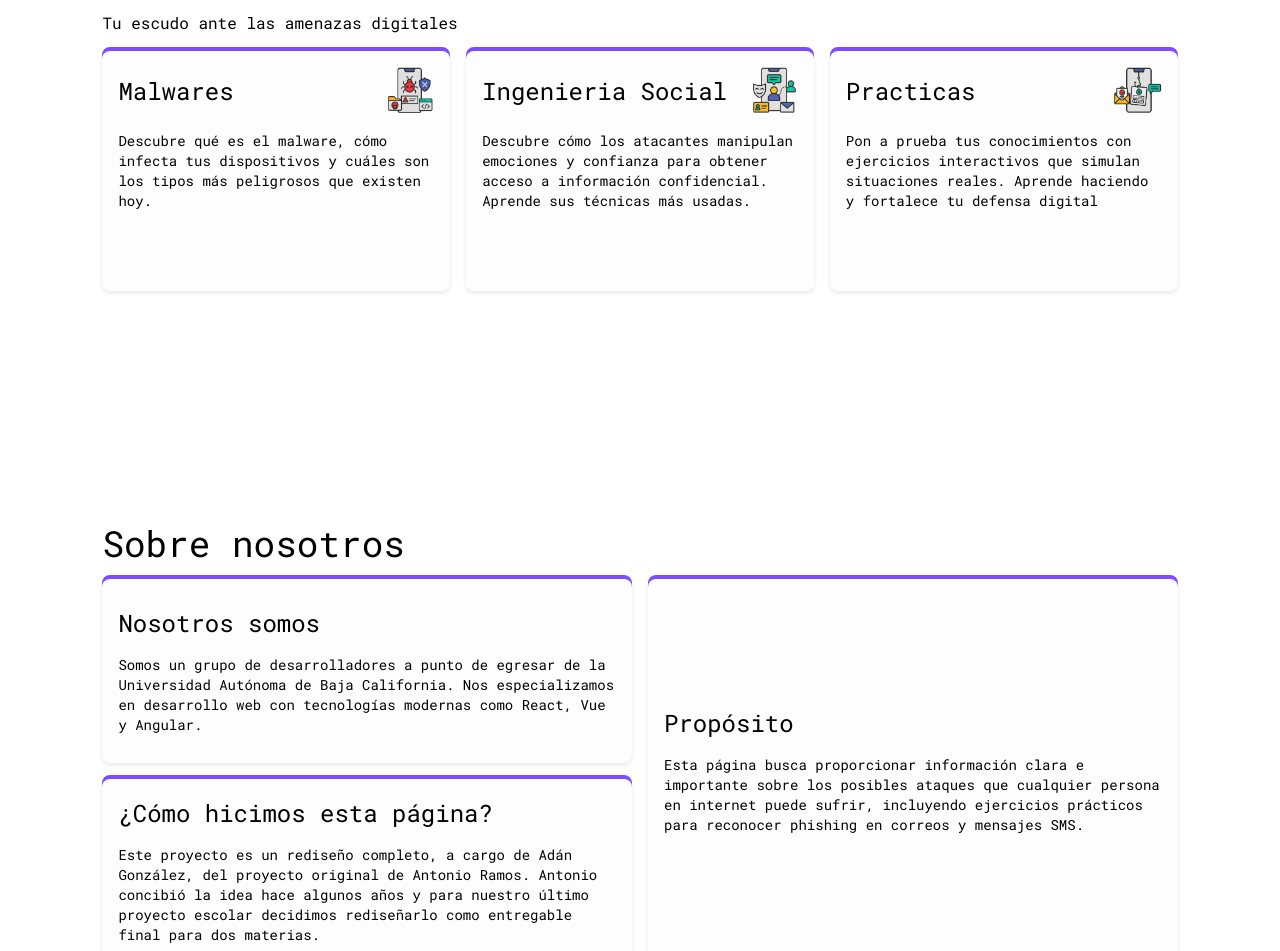
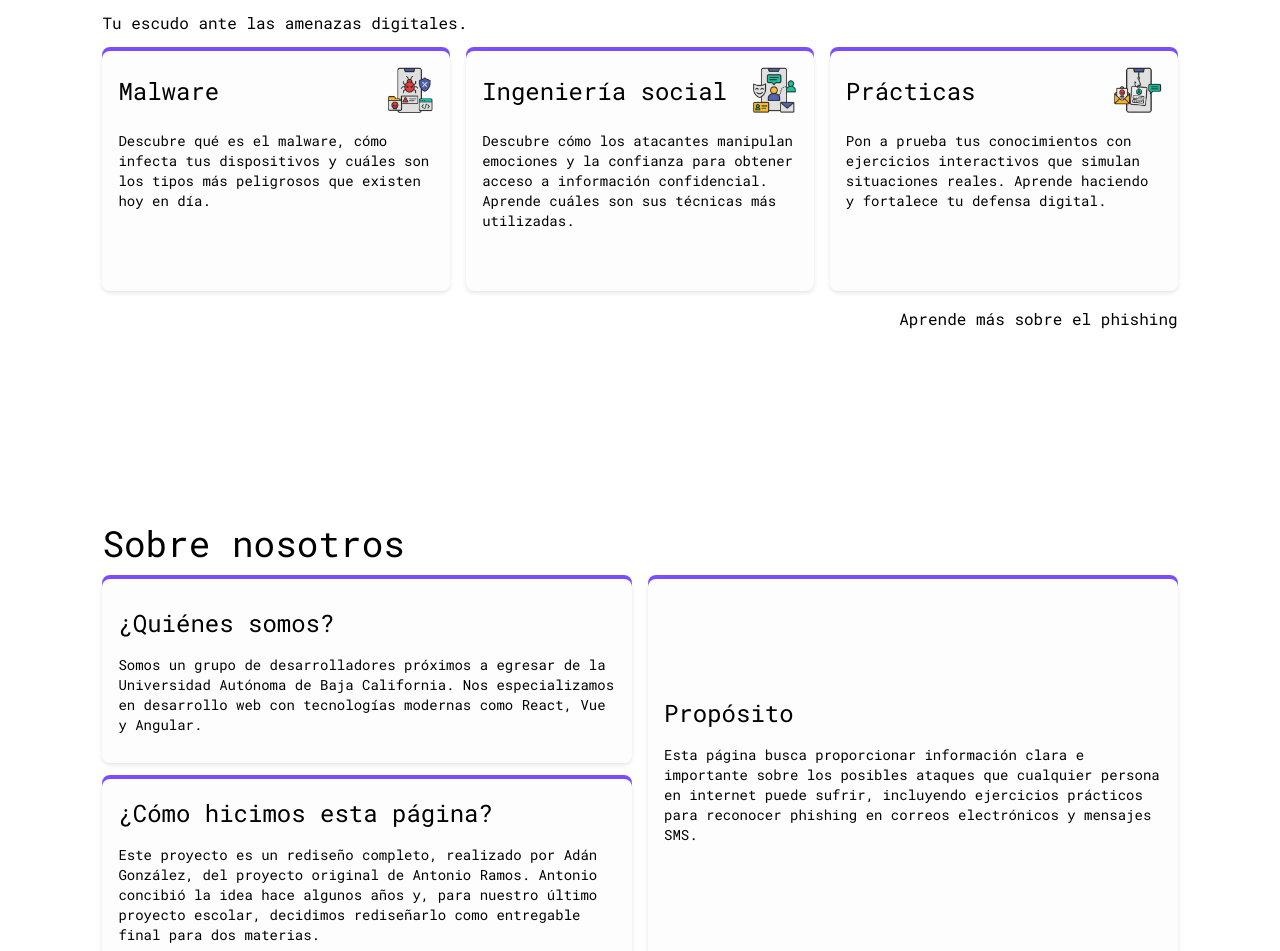
Before and after one commit to AdanCC21/CibershieldFront, a React (Vite) app: page / in a window 1280 px wide. Shown: the part 861-1812 px from the top of the page. Built offline with nearby package versions, Linux system fonts and the light colour scheme.

Commit message:
ortografia, cargar usuario en el form

```diff
--- a/src/App.tsx
+++ b/src/App.tsx
@@ -29,7 +29,7 @@ export default function App() {
             <Training />
           </Layout>
         } />
-        <Route path='/info/:vir' element={
+        <Route path='/info/*' element={
           <Layout header footer headerPage={E_Pages.INFO}>
             <Info />
           </Layout>
--- /dev/null
+++ b/src/components/Link.tsx
@@ -0,0 +1,20 @@
+import { tailwindcssDuration } from "@/constants/animations"
+import { NavLink } from "react-router-dom"
+
+interface Prompts {
+    href: string
+    label: string
+    labelSize?: string
+}
+
+export default function Link({ label, href, labelSize }: Prompts) {
+    return (
+        <NavLink to={href} className={({ isActive }) => [
+            labelSize ?? 'text-base',
+            "border-b border-b-black/0 w-fit, hover:border-b-(--primary-color)",
+            tailwindcssDuration
+        ].join(" ")}>
+                {label}
+        </NavLink>
+    )
+}
--- a/src/components/layout/Header.tsx
+++ b/src/components/layout/Header.tsx
@@ -42,8 +42,8 @@ export default function Header({ curPage, setPage }: Prompts) {
 
       <nav className="absolute bottom-1/2 right-1/2 translate-1/2 flex gap-4">
         <HeaderItem title={E_Pages.HOME} active={curPage === E_Pages.HOME} page={E_Pages.HOME} setPage={setPage} href="/" goTo={goTo} />
+        <HeaderItem title={E_Pages.INFO} active={curPage === E_Pages.INFO} page={E_Pages.INFO} setPage={setPage} href="/info/phishing" goTo={goTo} />
         <HeaderItem title={E_Pages.TESTING} active={curPage === E_Pages.TESTING} page={E_Pages.TESTING} setPage={setPage} href="/testing" goTo={goTo} />
-        <HeaderItem title={E_Pages.INFO} active={curPage === E_Pages.INFO} page={E_Pages.INFO} setPage={setPage} href="/info/malware" goTo={goTo} />
       </nav>
 
       <div className="flex gap-4 items-center">
--- a/src/entities/enums.ts
+++ b/src/entities/enums.ts
@@ -1,5 +1,5 @@
 export enum E_Pages  {
     HOME="Inicio",
-    TESTING="Practicas",
-    INFO="Virus Información"
+    TESTING="Ejercicios",
+    INFO="Información"
 }
--- a/src/pages/Home.tsx
+++ b/src/pages/Home.tsx
@@ -1,5 +1,6 @@
 import arrowRight from '@/assets/icons/arrow_right_prcol.svg'
 import ServiceCard from '@/components/cards/ServiceCard'
+import Link from '@/components/Link';
 import { showDown, showUpContainer, showUpLarge } from '@/constants/animations';
 import { motion } from 'framer-motion';
 import { useRef } from 'react'
@@ -21,41 +22,73 @@ export default function Home() {
                 if (servicesRef.current) {
                   window.scrollTo({ top: servicesRef.current.offsetTop * .8, behavior: 'smooth' })
                 }
-              }}>Descubre mas</span>
+              }}>Descubre más</span>
               <img src={arrowRight} alt='arrow' className='h-4' />
               <div className='absolute bottom-0 h-px bg-(--primary-color) w-3/4 group-hover:w-full transition-all ease-in-out duration-125'></div>
             </motion.button>
           </motion.div>
 
-          <motion.img variants={showUpLarge} initial="hidden" animate="show"  src='/armadillo.webp' className='h-7/10' alt="logo" />
+          <motion.img variants={showUpLarge} initial="hidden" animate="show" src='/armadillo.webp' className='h-7/10' alt="logo" />
           <img src='/armadillo.webp' className='absolute right-0 top-0 translate-x-1/2 -translate-y-1/5 h-8/10 -z-1 opacity-20 -rotate-20' alt="logo fondo" />
         </section>
 
         <section ref={servicesRef} className='flex flex-col gap-4 h-[60vh]'>
           <div className='flex flex-col gap-2'>
             <h2 className='text-4xl text-(--primary-color) font-medium'>Nuestros servicios</h2>
-            <p className='text-base'>Tu escudo ante las amenazas digitales</p>
+            <p className='text-base'>Tu escudo ante las amenazas digitales.</p>
           </div>
+
           <ul className='flex gap-4 h-60'>
-            <ServiceCard title='Malwares' desc='Descubre qué es el malware, cómo infecta tus dispositivos y cuáles son los tipos más peligrosos que existen hoy.' icon='/malware.webp' navigateTo='info/malware' />
+            <ServiceCard
+              title='Malware'
+              desc='Descubre qué es el malware, cómo infecta tus dispositivos y cuáles son los tipos más peligrosos que existen hoy en día.'
+              icon='/malware.webp'
+              navigateTo='info/malware'
+            />
 
-            <ServiceCard title='Ingenieria Social' desc='Descubre cómo los atacantes manipulan emociones y confianza para obtener acceso a información confidencial. Aprende sus técnicas más usadas.' icon='/IngSocial.webp' navigateTo='info/phishing' />
+            <ServiceCard
+              title='Ingeniería social'
+              desc='Descubre cómo los atacantes manipulan emociones y la confianza para obtener acceso a información confidencial. Aprende cuáles son sus técnicas más utilizadas.'
+              icon='/IngSocial.webp'
+              navigateTo='info/phishing'
+            />
 
-            <ServiceCard title='Practicas' desc='Pon a prueba tus conocimientos con ejercicios interactivos que simulan situaciones reales. Aprende haciendo y fortalece tu defensa digital' icon='/phishing.webp' navigateTo='testing' />
+            <ServiceCard
+              title='Prácticas'
+              desc='Pon a prueba tus conocimientos con ejercicios interactivos que simulan situaciones reales. Aprende haciendo y fortalece tu defensa digital.'
+              icon='/phishing.webp'
+              navigateTo='testing'
+            />
           </ul>
+
+          <div className='flex justify-end'>
+            <Link label='Aprende más sobre el phishing' href='/info/phishing' />
+          </div>
         </section>
 
         <section className='flex flex-col gap-4 h-[60vh]'>
           <h2 className='text-4xl'>Sobre nosotros</h2>
+
           <section className='grid grid-cols-2 grid-rows-2 gap-4 h-8/10'>
-            <ServiceCard cardClass=' justify-center' title='Nosotros somos' desc='Somos un grupo de desarrolladores a punto de egresar de la Universidad Autónoma de Baja California. Nos especializamos en desarrollo web con tecnologías modernas como React, Vue y Angular.' />
+            <ServiceCard
+              cardClass='justify-center'
+              title='¿Quiénes somos?'
+              desc='Somos un grupo de desarrolladores próximos a egresar de la Universidad Autónoma de Baja California. Nos especializamos en desarrollo web con tecnologías modernas como React, Vue y Angular.'
+            />
 
-            <ServiceCard cardClass='row-span-2 justify-center' title='Propósito' desc='Esta página busca proporcionar información clara e importante sobre los posibles ataques que cualquier persona en internet puede sufrir, incluyendo ejercicios prácticos para reconocer phishing en correos y mensajes SMS.' />
+            <ServiceCard
+              cardClass='row-span-2 justify-center'
+              title='Propósito'
+              desc='Esta página busca proporcionar información clara e importante sobre los posibles ataques que cualquier persona en internet puede sufrir, incluyendo ejercicios prácticos para reconocer phishing en correos electrónicos y mensajes SMS.'
+            />
 
-            <ServiceCard cardClass='justify-center' title='¿Cómo hicimos esta página?' desc='Este proyecto es un rediseño completo, a cargo de Adán González, del proyecto original de Antonio Ramos. Antonio concibió la idea hace algunos años y para nuestro último proyecto escolar decidimos rediseñarlo como entregable final para dos materias.' />
+            <ServiceCard
+              cardClass='justify-center'
+              title='¿Cómo hicimos esta página?'
+              desc='Este proyecto es un rediseño completo, realizado por Adán González, del proyecto original de Antonio Ramos. Antonio concibió la idea hace algunos años y, para nuestro último proyecto escolar, decidimos rediseñarlo como entregable final para dos materias.'
+            />
           </section>
         </section>
-
       </div>
     </>
   )
--- a/src/pages/Info/Info.tsx
+++ b/src/pages/Info/Info.tsx
@@ -19,7 +19,8 @@ export default function Info() {
         } else {
             setVirus(Phishing);
         }
-    }, [])
+        window.scrollTo(0,0)
+    }, [location.pathname])
 
     return (
         <AnimatePresence mode="wait">
--- a/src/pages/Training/Training.tsx
+++ b/src/pages/Training/Training.tsx
@@ -24,9 +24,18 @@ export default function Training() {
 
   useEffect(() => {
     const localForm = LoadFormFromLocal(form, setCurStep);
-    setForm(localForm);
+
     if (formFinish)
       setFinishForm(false);
+
+    const us = GetUser()
+    if(us){
+      localForm.userType = 'account'
+      localForm.name = us.name
+      localForm.email = us.email
+      setCurStep(2);
+    }
+    setForm(localForm);
   }, [])
 
   const handleForm = (e: any) => {
```
Also changed, not shown: src/pages/Training/Exercises.tsx (+4 -9 lines).
